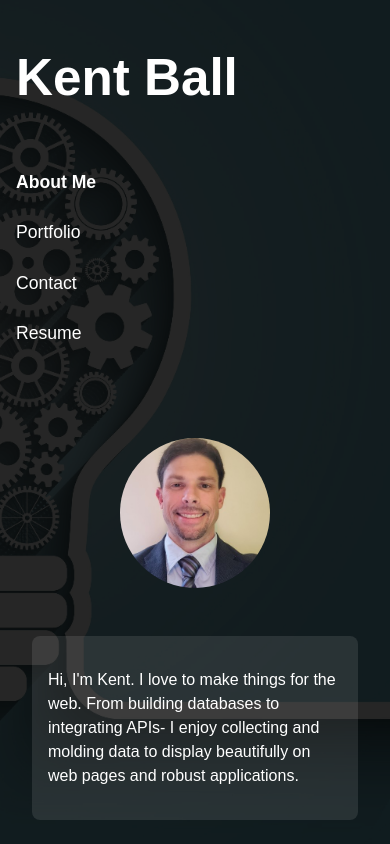
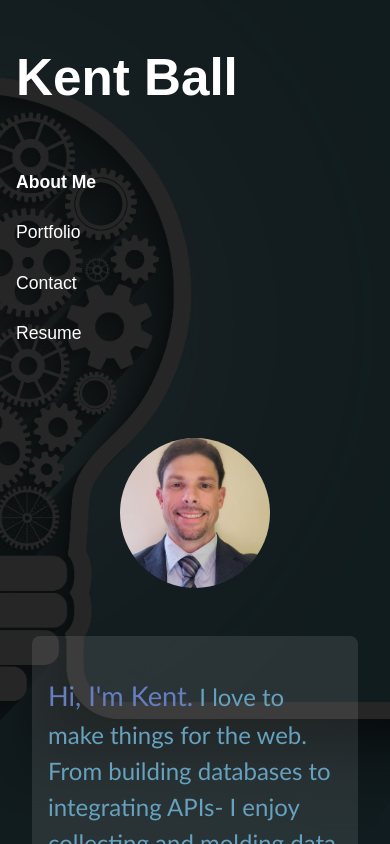
Before and after one commit to digitalscribe53/React-Portfolio, a React (Vite) app: page / in a window 390 px wide. Built offline with nearby package versions, Linux system fonts and the light colour scheme.

Commit message:
Updated About Me font size

```diff
--- a/src/App.css
+++ b/src/App.css
@@ -309,6 +309,17 @@ button:hover {
   padding: 1rem;
   background: rgba(255, 255, 255, 0.1);
   border-radius: 0.5rem;
+  font-family:'Gill Sans', 'Gill Sans MT', Calibri, 'Trebuchet MS', sans-serif;
+  color: #66a1bd;
+  font-size: 2.5rem;
+}
+
+.my-name {
+  font-size: 2.7rem;
+
+  font-family: 'Gill Sans', 'Gill Sans MT', Calibri, 'Trebuchet MS', sans-serif;
+  font-style: bold;
+  color: #667ebd;
 }
 
 .success-text {
@@ -374,6 +385,11 @@ button:disabled {
 
   .about-text {
     width: 100%;
+    font-size: 1.5rem;
+  }
+
+  .my-name {
+    font-size: 1.7rem;
   }
 
   .footer nav {
--- a/src/components/About.jsx
+++ b/src/components/About.jsx
@@ -10,7 +10,7 @@ const About = () => {
         </div>
         <div className="about-text">
           <p>
-            Hi, I'm Kent. I love to make things for the web. From building databases to integrating APIs- I enjoy collecting and molding data to display beautifully on web pages and robust applications.
+            <span className="my-name">Hi, I'm Kent.</span> I love to make things for the web. From building databases to integrating APIs- I enjoy collecting and molding data to display beautifully on web pages and robust applications.
           </p>
         </div>
       </div>
```
